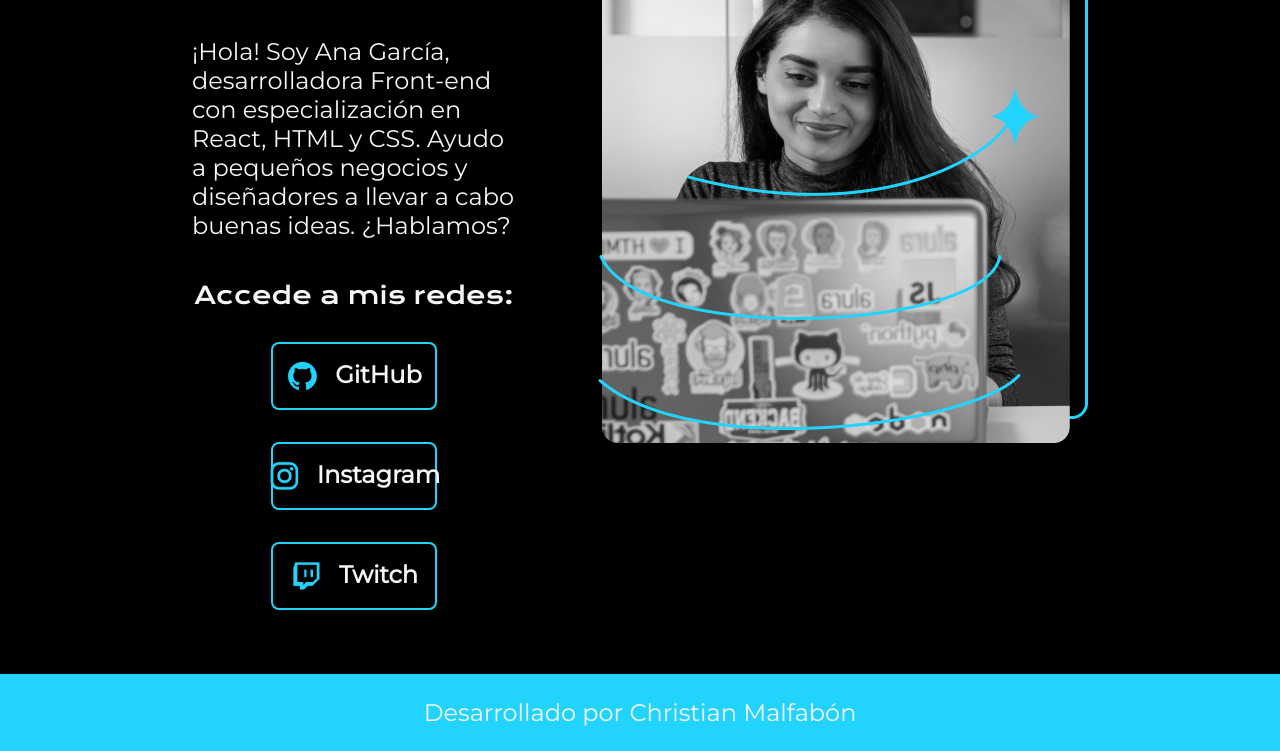
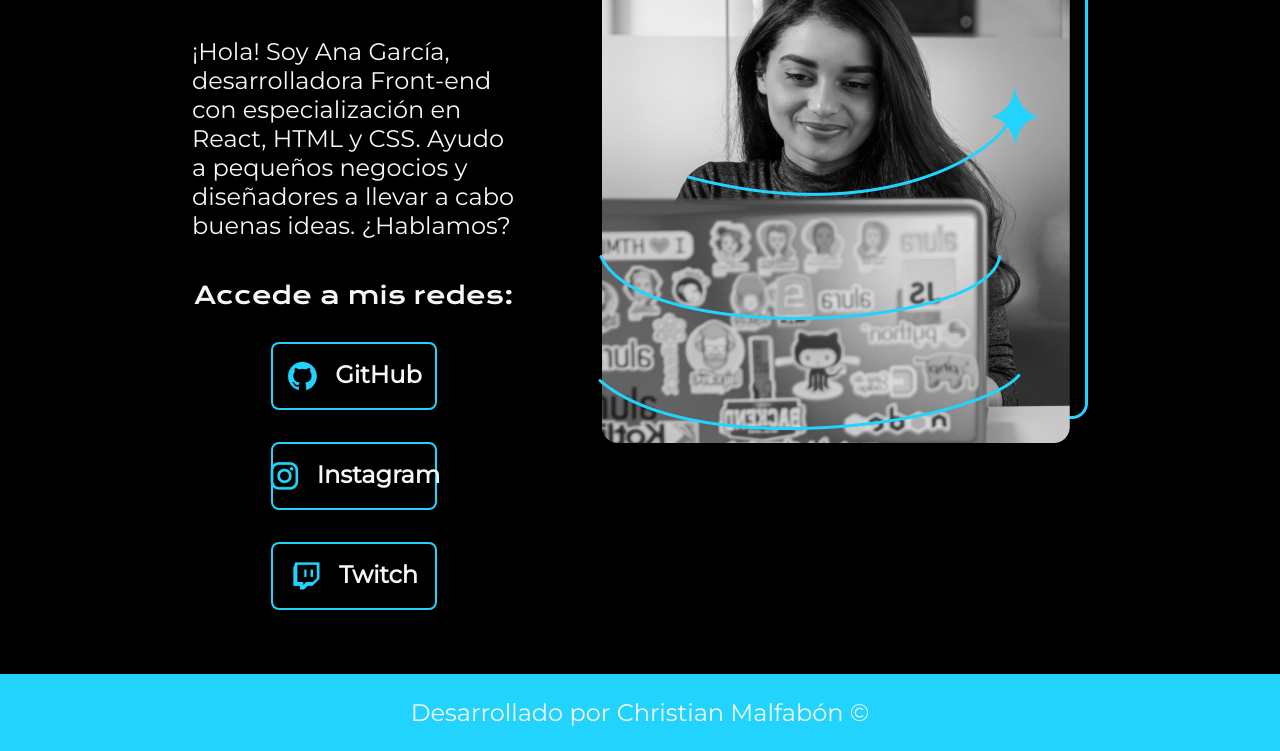
Before and after one commit to ChristianMalfabon/perfil-christian-malfabon, a plain HTML site: page index.html in a window 1280 px wide. Shown: the part 424-1175 px from the top of the page. Drawn offline with nearby package versions, Linux system fonts and the light colour scheme; a web font is replaced by a local one.

Commit message:
agregamos simbolo de copy

```diff
--- a/index.html
+++ b/index.html
@@ -45,7 +45,7 @@
     </main>
     <footer class="footer" >
         <p class="footer__parrafo">
-            Desarrollado por Christian Malfabón
+            Desarrollado por Christian Malfabón &copy;
         </p>
     </footer>
 </body>
```
